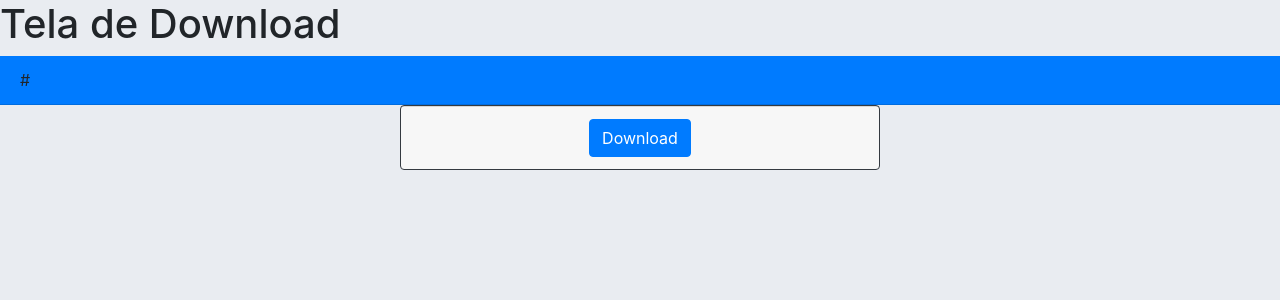
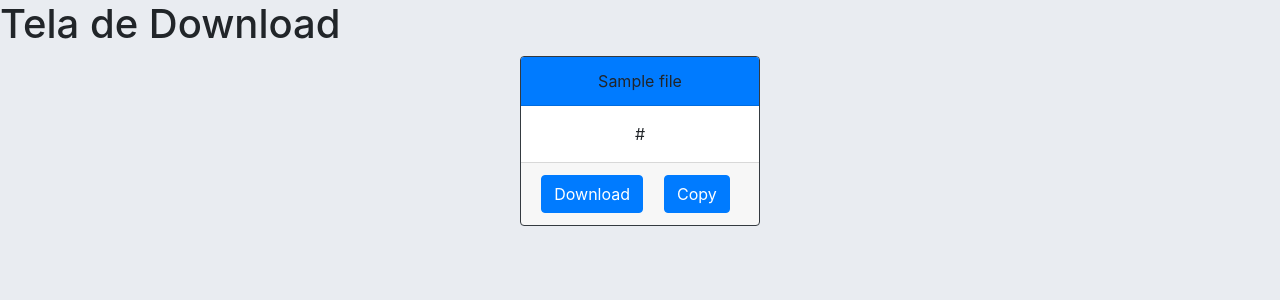
Before and after one commit to felipe-cerqueira-lyra/EngSoftware, a Flask app: page /down/1 in a window 1280 px wide. Shown: the part 58-358 px from the top of the page. Run offline with Flask 2, Linux system fonts and the light colour scheme; tables that the repository leaves empty hold one stand-in row (values such as "Sample post"); some libraries are stand-ins or nearby versions.

Commit message:
add copy buttom and refector

```diff
--- a/website/templates/download.html.jinja
+++ b/website/templates/download.html.jinja
@@ -4,38 +4,38 @@
 {% block content %}
 
     <h1>Tela de Download</h1>
-    <div class="card-header bg-primary">{{file.link}}</div>
+    <!-- <div class="card-header bg-primary"></div> -->
 
     <div class='d-flex justify-content-center'>
-        <div class="card text-center border-dark mb-3" style="width: 30rem;">
-            {% if (archive_type == 'video') : %}
+      <div class="card text-center border-dark mb-3">
           <div class="card-header bg-primary">
               {{file.name}}
           </div>
+            {% if (archive_type == 'video') : %}
                     <video controls>
                         <source src="{{url_for('database.static', filename=file.name)}}" type="video/mp4">
                     </video>
             {% elif (archive_type == 'image') : %}
-                    <div class="card-header bg-primary">
-                        {{file.name}}
-                    </div>
                     <img src="{{url_for('database.static', filename=file.name)}}" alt="Minha Figura">
             {% elif (archive_type == 'audio') : %}
-                    <div class="card-header bg-primary">
-                        {{file.name}}
-                    </div>
                     <audio controls style="width: 29.9rem;">
                         <source src="{{url_for('database.static', filename=file.name)}}" type="audio/mp3">
                     </audio>
             {% endif %}
-            <div class="card-footer text-muted">
+            <p><div id="Link">{{file.link}}</div></p>
+            <div class="card-footer text-muted container">
+              <div class="row">
+                <div class="col-6">
                   <form action="{{url_for('down.download_file',id=file.id)}}" method="POST">
                       <input type="submit" value="Download" class="btn btn-primary">
                   </form>
-                <!-- <a href="{{url_for('static',filename='files/'+file.name)}}" download>
-                  <button class="btn btn-primary" type="button" name="button">Download</button>
-                </a> -->
+                </div>
+                <div class="col-6">
+                  <button class="btn btn-primary" onclick="copy_link()" name="button">Copy</button>
                 </div>
               </div>
             </div>
+
+      </div>
+    </div>
 {% endblock %}
```
Lines whose indentation alone changed are shown as unchanged.
